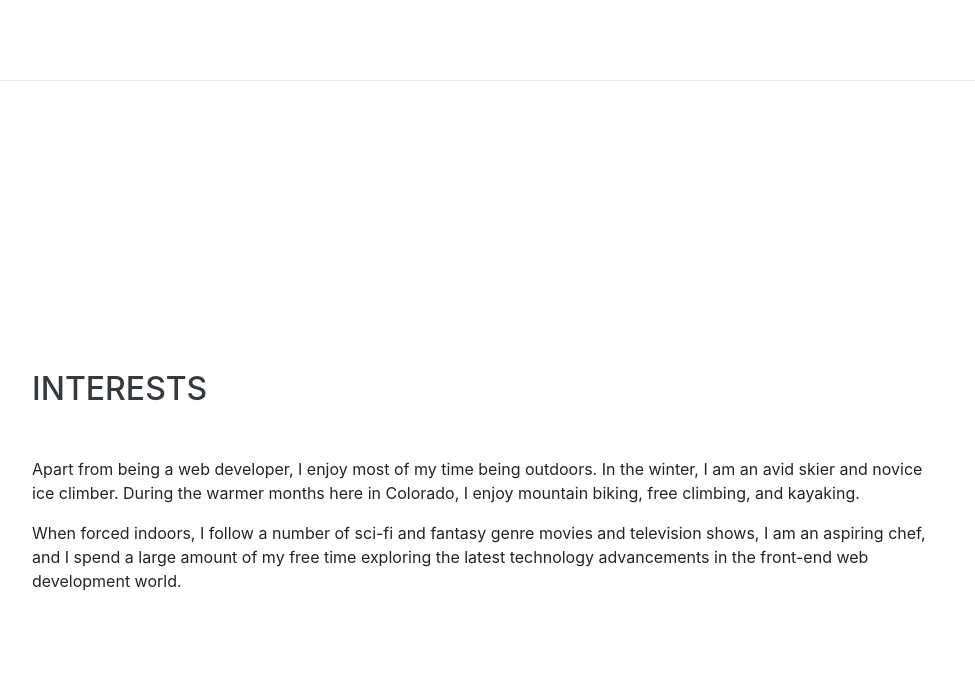
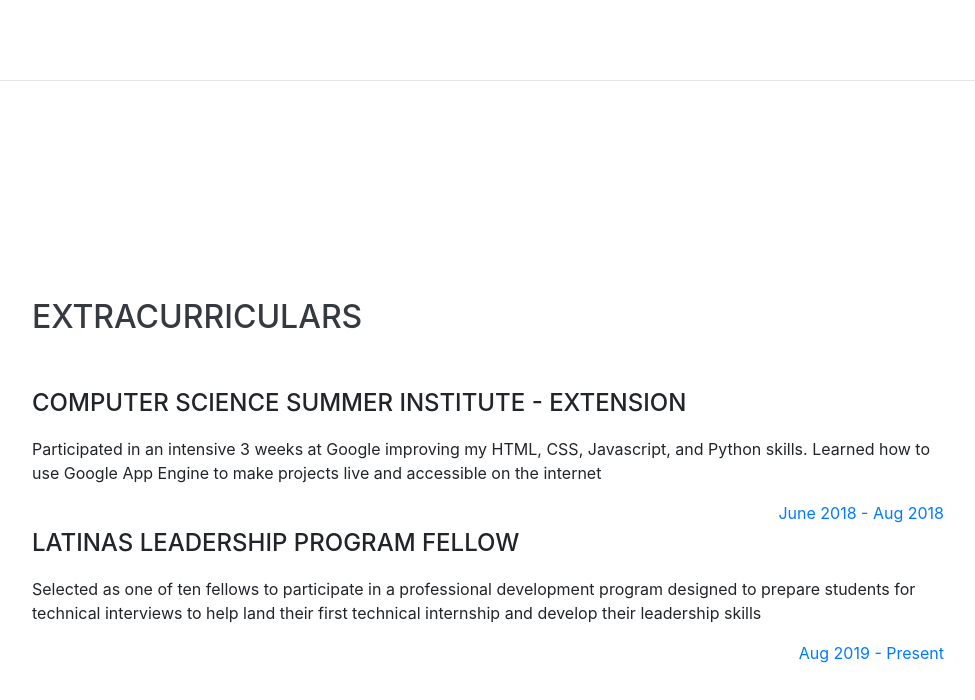
Before and after one commit to mytzy17/mytzy-escalante, a website with bundled scripts: page index.html in a window 1280 px wide. Shown: the part 3473-4173 px from the top of the page, without its empty margins (288-1263 px from the left). Built offline with nearby package versions, Linux system fonts and the light colour scheme; files whose address does not match are found by name; a web font is replaced by a local one.

Commit message:
Filled extracurriculars

```diff
--- a/index.html
+++ b/index.html
@@ -205,9 +205,17 @@
 
     <section class="resume-section p-3 p-lg-5 d-flex align-items-center" id="interests">
       <div class="w-100">
-        <h2 class="mb-5">Interests</h2>
-        <p>Apart from being a web developer, I enjoy most of my time being outdoors. In the winter, I am an avid skier and novice ice climber. During the warmer months here in Colorado, I enjoy mountain biking, free climbing, and kayaking.</p>
-        <p class="mb-0">When forced indoors, I follow a number of sci-fi and fantasy genre movies and television shows, I am an aspiring chef, and I spend a large amount of my free time exploring the latest technology advancements in the front-end web development world.</p>
+        <h2 class="mb-5">Extracurriculars</h2>
+        <div class="subheading mb-3">Computer Science Summer Institute - Extension</div>
+        <p>Participated in an intensive 3 weeks at Google improving my HTML, CSS, Javascript, and Python skills. Learned how to use Google App Engine to make projects live and accessible on the internet</p>
+        <div class="resume-date text-md-right">
+          <span class="text-primary">June 2018 - Aug 2018</span>
+        </div>
+        <div class="subheading mb-3">Latinas Leadership Program Fellow</div>
+        <p>Selected as one of ten fellows to participate in a professional development program designed to prepare students for technical interviews to help land their first technical internship and develop their leadership skills</p>
+        <div class="resume-date text-md-right">
+          <span class="text-primary">Aug 2019 -  Present</span>
+        </div>
       </div>
     </section>
 
```
